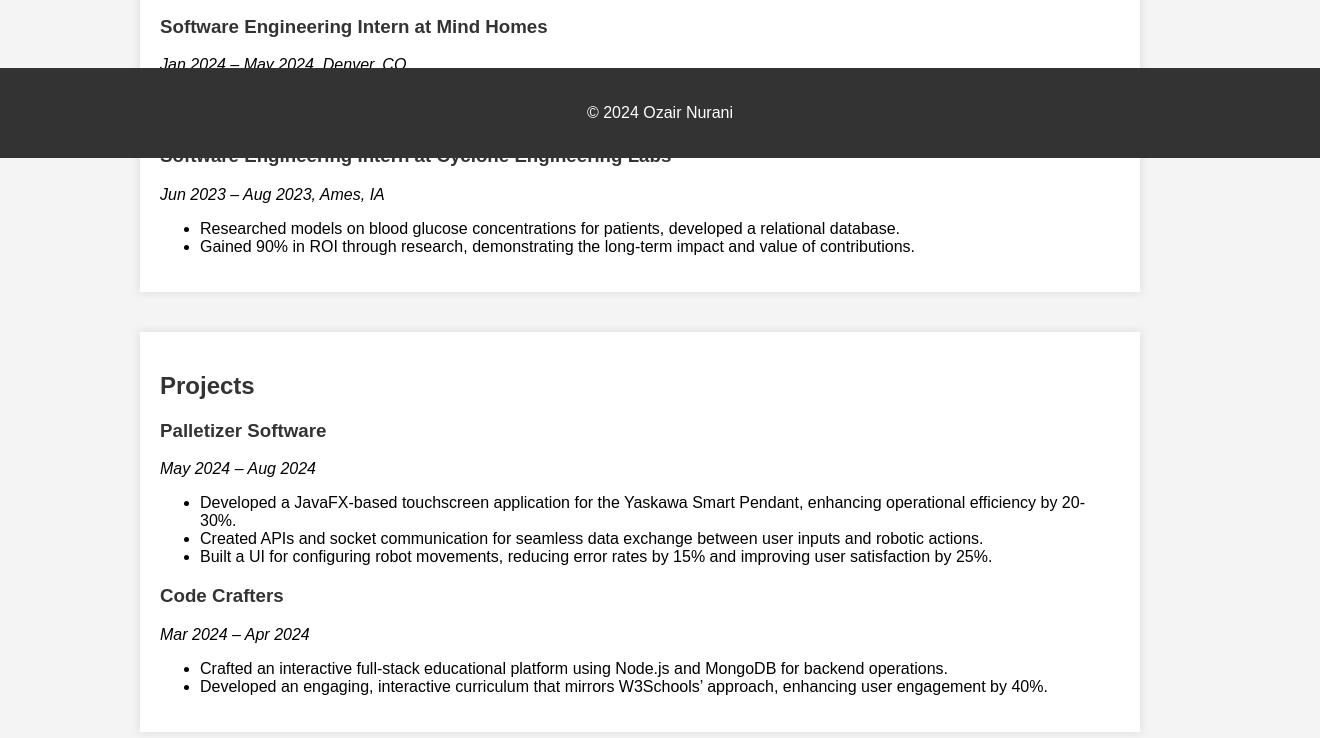
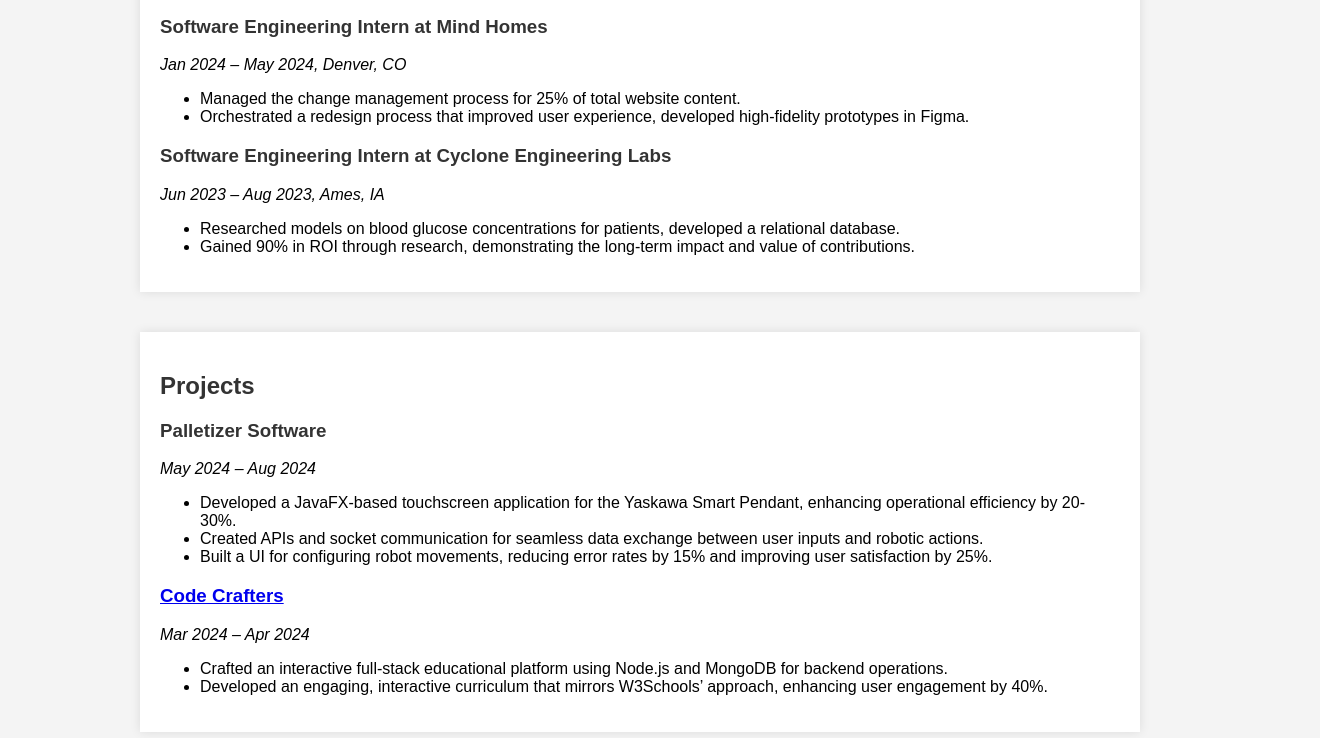
Before and after one commit to onurani/onurani.github.io, a plain HTML site: page index.html in a window 1280 px wide. Shown: the part 642-1380 px from the top of the page, 1320 px wide, since content can reach past the window. Drawn offline with Linux system fonts and the light colour scheme.

Commit message:
Update portfolio layout and add Code Crafters link

```diff
--- a/index.html
+++ b/index.html
@@ -47,14 +47,16 @@
         .experience, .projects {
             margin-bottom: 40px;
         }
+        .contact {
+            margin-bottom: 60px;
+        }
         footer {
             text-align: center;
             padding: 20px;
             background-color: #333;
             color: #fff;
-            position: fixed;
+            position: relative;
             width: 100%;
-            bottom: 0;
         }
     </style>
 </head>
@@ -117,7 +119,7 @@
             </ul>
         </div>
         <div class="project">
-            <h3>Code Crafters</h3>
+            <h3><a href="https://github.com/onurani/SE319" target="_blank">Code Crafters</a></h3>
             <p><em>Mar 2024 – Apr 2024</em></p>
             <ul>
                 <li>Crafted an interactive full-stack educational platform using Node.js and MongoDB for backend operations.</li>
--- a/style.css
+++ b/style.css
@@ -48,12 +48,15 @@ h1, h2, h3 {
     margin-bottom: 40px;
 }
 
+.contact {
+    margin-bottom: 60px;
+}
+
 footer {
     text-align: center;
     padding: 20px;
     background-color: #333;
     color: #fff;
-    position: fixed;
+    position: relative;
     width: 100%;
-    bottom: 0;
 }
```
